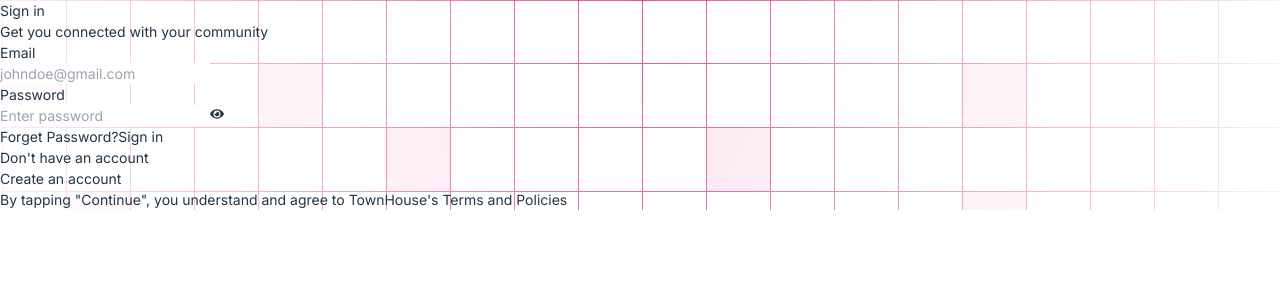
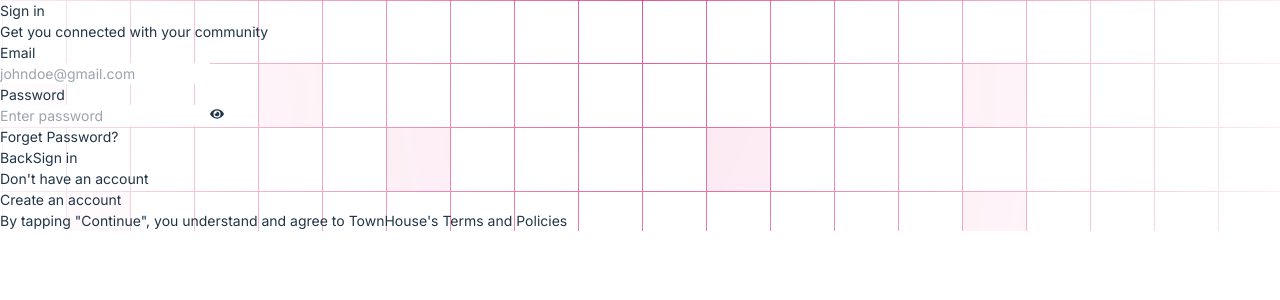
Before and after one commit to pheobeayo/townhouse, a React (Vite) app: page /sign_in_with_email in a window 1280 px wide. Shown: the top 300 px of the page. Built offline with nearby package versions, Linux system fonts and the light colour scheme.

Commit message:
fixing typos

```diff
--- a/src/pages/GetStarted.tsx
+++ b/src/pages/GetStarted.tsx
@@ -39,7 +39,7 @@
 
 
                     <div className="flex items-center justify-center mt-5">
-                        <p className="mr-3">{"Alread have an Account?"}</p>
+                        <p className="mr-3">{"Already have an Account?"}</p>
                         <Link to="/sign_in" className="underline text-[var(--primary-01)]">Sign in</Link>
                     </div>
                     <div className="sm:mt-[110px] max-sm:mt-[50px] text-sm flex items-center justify-center gap-x-1 text-[var(--secondary-08)]">
--- a/src/pages/SignInWithEmail.tsx
+++ b/src/pages/SignInWithEmail.tsx
@@ -98,13 +98,19 @@
                 </div>
 
                 <a href="#" target="_blank" rel="noopener noreferrer" className="text-[var(--primary-01)] underline text-sm ml-auto">Forget Password?</a>
-                <button disabled={disable} className={disable===true?"cursor-wait mt-5 capitalize py-3 px-6 text-[var(--white)] rounded-md bg-[var(--primary-02)] border-[1px]":"mt-5 capitalize py-3 px-6 text-white rounded-md bg-[var(--primary-01)]"}>
+                <div className="flex gap-2 w-full items-center">
+                    <button type='button' onClick={()=>navigate(-1)} className={"flex-grow font-semibold cursor-wait mt-5 capitalize py-3 px-6 text-[var(--gray-7-text)] rounded-md bg-[var(--white)] border-[1px]"}>
+                        Back
+                    </button>
+
+                    <button disabled={disable} className={disable===true?"flex-grow cursor-wait mt-5 capitalize py-3 px-6 text-[var(--white)] rounded-md bg-[var(--primary-02)] border-[1px]":"flex-grow mt-5 capitalize py-3 px-6 text-white rounded-md bg-[var(--primary-01)]"}>
                         {disable===false?(<span>
                             Sign in
                         </span>):(
                             <i className="italic">Signing in...</i>
                         )}
                     </button>
+                </div>
                 <div className="flex items-center justify-center mt-5">
                     <p className="mr-3">{"Don't have an account"}</p>
                     <Link to="/sign_up_with_email" className="underline text-[var(--primary-01)]">Create an account</Link>
--- a/src/pages/SignUpWithEmail.tsx
+++ b/src/pages/SignUpWithEmail.tsx
@@ -2,7 +2,7 @@
 import backgroundPattern from "../assets/images/backgrounds/Background_pattern.png"
 import { FaEye, FaEyeSlash } from "react-icons/fa";
 import { err_toast, success_toast } from "../components/Feedback";
-import { Link } from "react-router-dom";
+import { Link, useNavigate } from "react-router-dom";
 import { User } from "../types/definitions"
 
 export default function SignInWithEmail() {
@@ -10,6 +10,7 @@
     let API_URL=`https://townhouse-server.onrender.com`
     let [eye_icon,setEye_icon]=useState(<FaEye className="h-5 w-5"/>);
     let [disable,setDisable]=useState(false);
+    let navigate=useNavigate()
 
     function toggle_password(){
         let password=document.getElementById("password");
@@ -114,13 +115,19 @@
 
                 </div>
 
-                <button disabled={disable} className={disable===true?"cursor-wait mt-1 capitalize py-3 px-6 text-[var(--white)] rounded-md bg-[var(--primary-02)] border-[1px]":"mt-1 capitalize py-3 px-6 text-white rounded-md bg-[var(--primary-01)]"}>
+                <div className="flex gap-2 w-full items-center">
+                    <button type="button" onClick={()=>navigate(-1)} className={"flex-grow font-semibold cursor-wait mt-1 capitalize py-3 px-6 text-[var(--gray-7-text)] rounded-md bg-[var(--white)] border-[1px]"}>
+                        Back
+                    </button>
+
+                    <button disabled={disable} className={disable===true?"flex-grow cursor-wait mt-1 capitalize py-3 px-6 text-[var(--white)] rounded-md bg-[var(--primary-02)] border-[1px]":"flex-grow mt-1 capitalize py-3 px-6 text-white rounded-md bg-[var(--primary-01)]"}>
                         {disable===false?(<span>
                             Continue
                         </span>):(
                             <i className="italic">Proceeding...</i>
                         )}
                     </button>
+                </div>
                 <div className="flex items-center justify-center mt-5">
                     <p className="mr-3">{"Already have an Account"}</p>
                     <Link to="/sign_in_with_email" className="underline text-[var(--primary-01)]">Sign in</Link>
```
Lines whose indentation alone changed are shown as unchanged.
